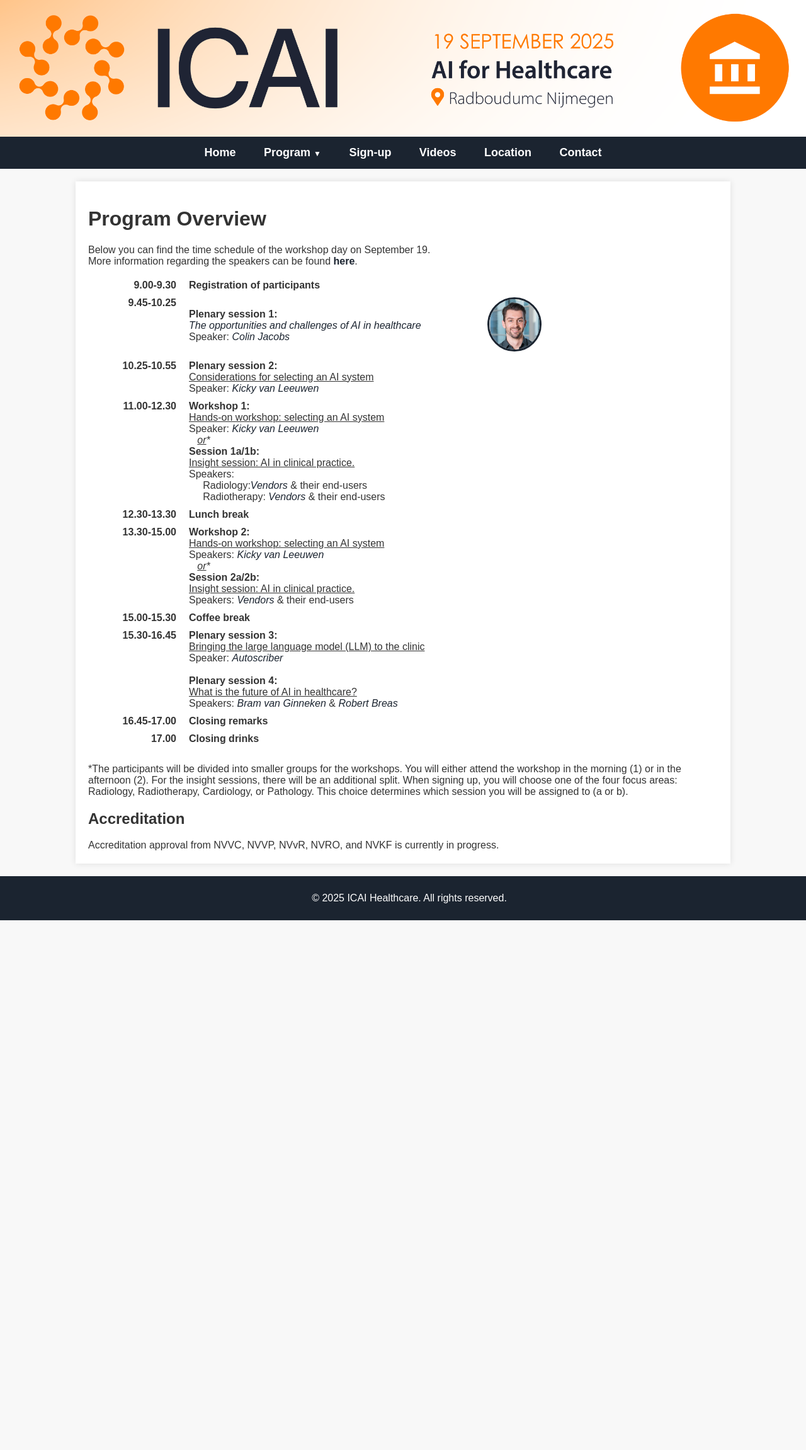
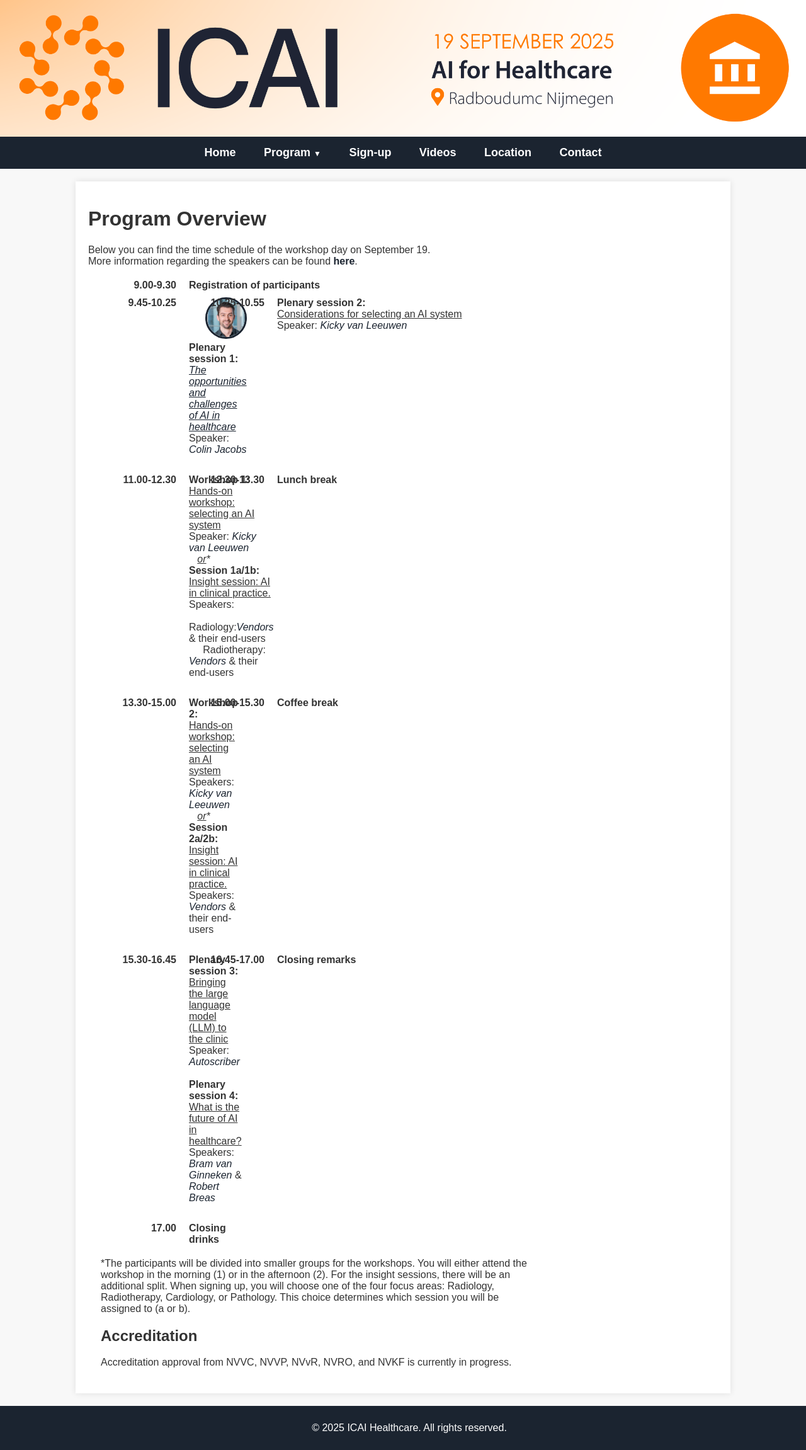
Before and after one commit to marliebesouw/marliebesouw.github.io, a Jekyll site: the page built from program.md, in a window 1280 px wide. Shown: the whole page at 63% size. Built offline with Jekyll 4.4.1, drawn with Linux system fonts in a browser that asks for light colours; before the commit the page ends 1461 px from its top, so only the background shows below that.

Commit message:
layout speakers at program

```diff
--- a/assets/css/style.css
+++ b/assets/css/style.css
@@ -289,12 +289,16 @@
   }
 
   .speaker-thumb {
-    width: 80px;
-    height: 80px;
+    width: 60px;
+    height: 60px;
     border-radius: 50%;
     object-fit: cover;
     border: 3px solid #1B2430;
+    float: right;
+    margin-left: 10px;
+    margin-bottom: 5px;
   }
+
 
 
 
--- a/program.md
+++ b/program.md
@@ -59,20 +59,18 @@
     </div> -->
     <div class="program-item">
 
- <div class="program-time">9.45-10.25</div>
-  <div class="program-description-with-image">
-    <div class="description-text">
-      <strong>Plenary session 1:</strong><br>
-      <a href="{{ site.url }}/speakers#colin-jacobs" class="speaker-link">
-        The opportunities and challenges of AI in healthcare
-      </a><br>
-      Speaker: <a href="{{ site.url }}/speakers#colin-jacobs" class="speaker-link"><em>Colin Jacobs</em></a>
-    </div>
-    <div class="speaker-image">
-      <img src="{{ site.url }}/assets/img/Colin_Jacobs.jpg" class="speaker-thumb" alt="Colin Jacobs">
-    </div>
+<div class="program-item">
+  <div class="program-time">9.45-10.25</div>
+  <div class="program-description">
+    <img src="{{ site.url }}/assets/img/Colin_Jacobs.jpg" alt="Colin Jacobs" class="speaker-thumb">
+    <strong>Plenary session 1:</strong><br>
+    <a href="{{ site.url }}/speakers#colin-jacobs" class="speaker-link">
+      <u>The opportunities and challenges of AI in healthcare</u>
+    </a><br>
+    Speaker: <a href="{{ site.url }}/speakers#colin-jacobs" class="speaker-link"><em>Colin Jacobs</em></a>
   </div>
- </div>
+</div>
+
 
 
     <div class="program-item">
```
